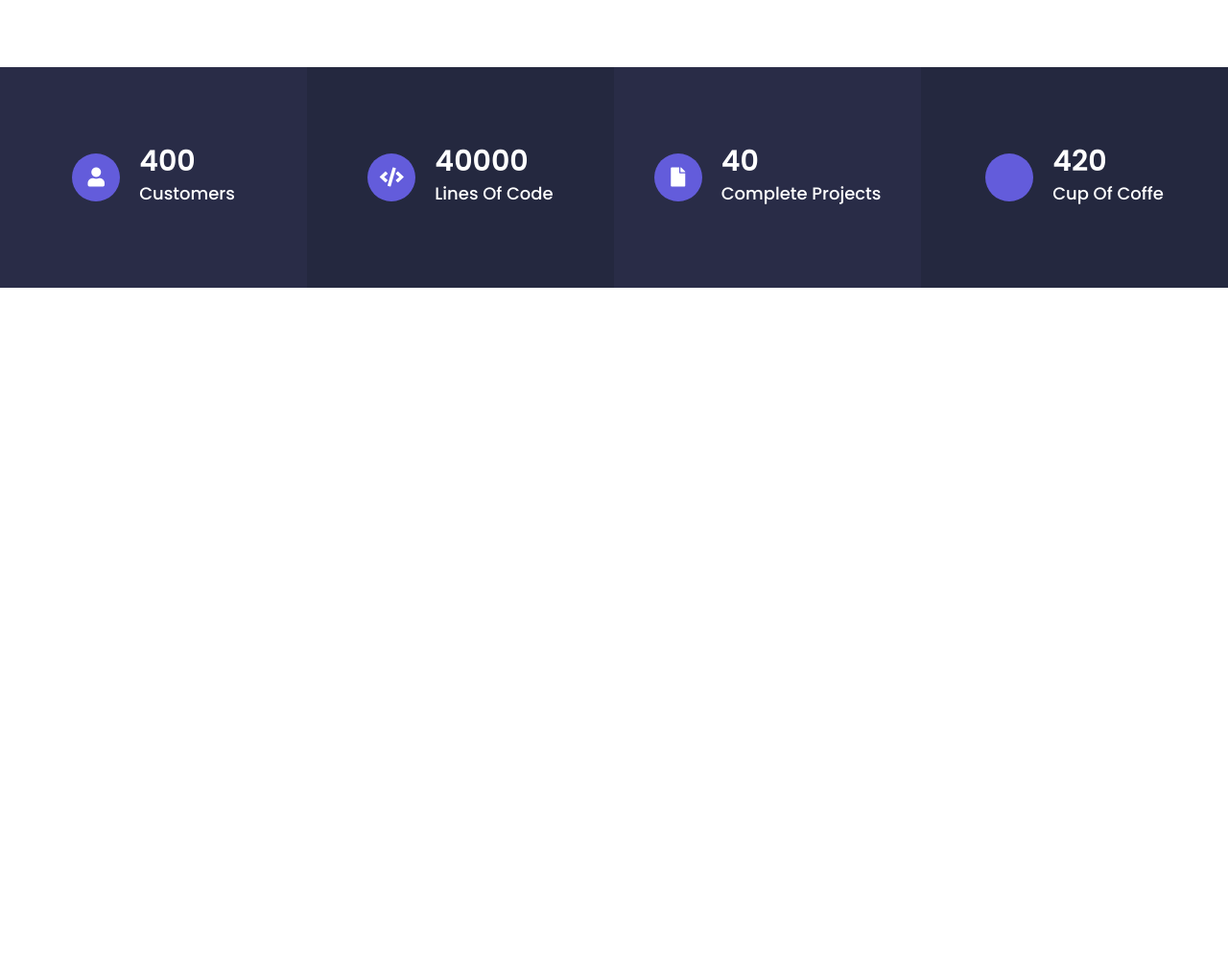
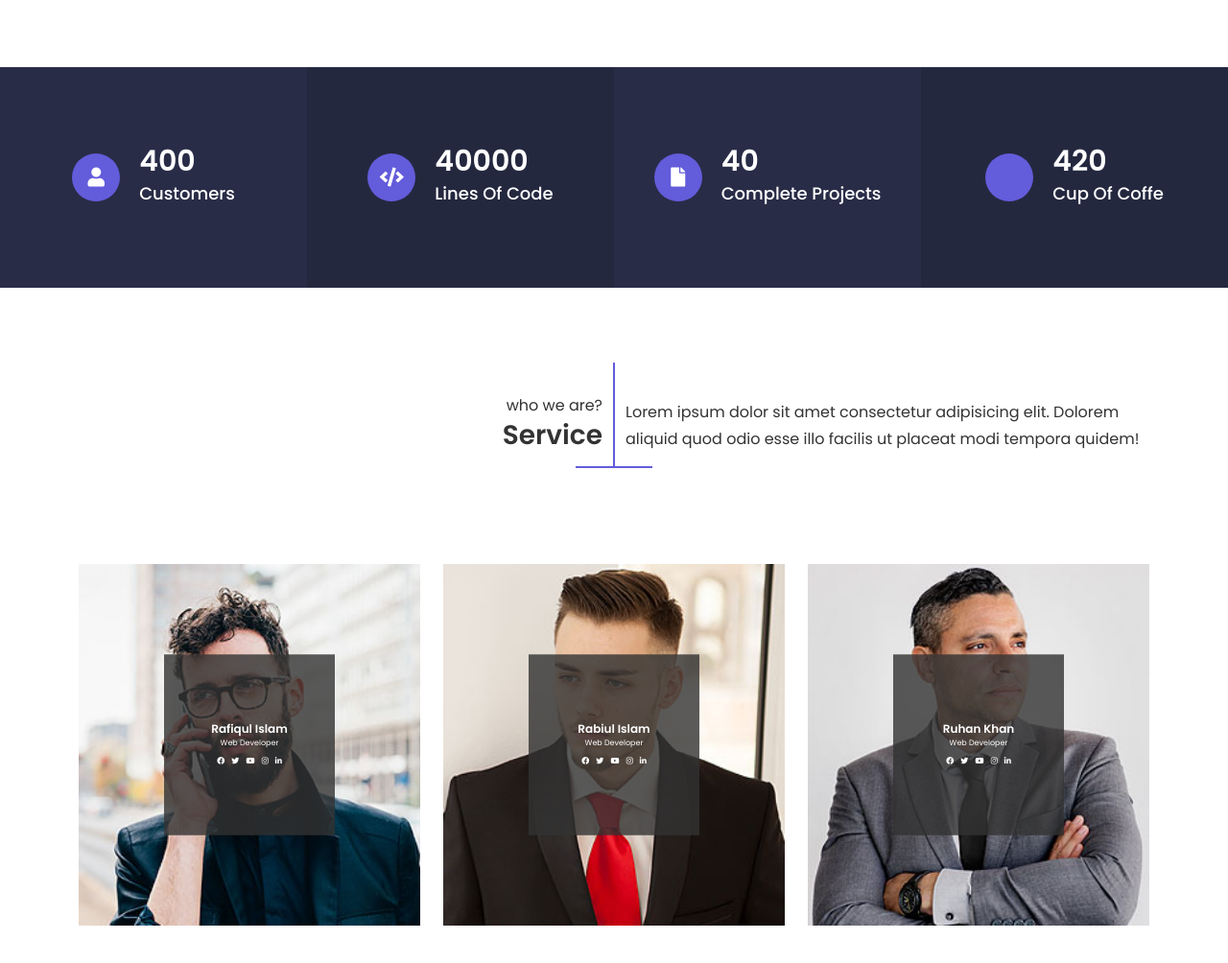
Before and after one commit to pustian-rafiq/business-site, a plain HTML site: page index.html in a window 1280 px wide. Shown: the part 3330-4334 px from the top of the page at 96% size. Before the commit the page ends 3630 px from the top, so only its background shows below. Drawn offline with Linux system fonts and the light colour scheme; a script that the page names is missing.

Commit message:
add team section

```diff
--- a/assets/css/style.css
+++ b/assets/css/style.css
@@ -402,3 +402,70 @@ a{
     font-weight: 600;
     margin-bottom: 5px;
 }
+
+/* Team Area css */
+.single-team {
+    position: relative;
+    overflow:hidden;
+}
+
+.single-team img {
+    width: 100%;
+}
+
+.team-content {
+    position: absolute;
+    content: "";
+    width: 100%;
+    height: 100%;
+    top: 0;
+    left: 0;
+    display: flex;
+    flex-direction: column;
+    justify-content: center;
+    align-items: center;
+    color: #fff;
+    /* visibility:hidden;
+    opacity:0; */
+    transform: scale(0.5);
+    z-index: 2;
+    transition: 0.6s;
+
+}
+
+.team-content a {
+    color: #fff;
+    margin: 0 5px;
+}
+
+.team-content:before {
+    position: absolute;
+    content: "";
+    width: 100%;
+    height: 100%;
+    background-color: #333;
+    left: 0;
+    top: 0;
+    opacity: .8;
+    z-index: -1;
+}
+.single-team:hover .team-content{
+    visibility:visible;
+    opacity:1;
+    transform: scale(1) rotate(360deg);
+
+}
+.team-content h4 {
+    text-transform: capitalize;
+    font-weight: 600;
+    text-align: center;
+}
+
+.team-content h4 span {
+    text-transform: capitalize;
+    font-size: 16px;
+    font-weight: 400;
+    margin-top: 5px;
+    margin-bottom: 5px;
+    display: block;
+}
--- a/index.html
+++ b/index.html
@@ -415,7 +415,76 @@
 </section>
 <!-- Counter up section end here -->
 
+<!-- Team area section start here -->
 
+<section class="team-area pt-100 pb-100">
+    <div class="container">
+        <div class="row section-title align-items-center">
+            <div class="col-xl-6 text-end">
+                <span>who we are?</span>
+                <h4>service</h4>
+            </div>
+            <div class="col-xl-6 pt-3">
+                <p>Lorem ipsum dolor sit amet consectetur adipisicing elit. Dolorem aliquid quod odio esse illo facilis ut placeat modi tempora quidem!</p>
+            </div>
+        </div>
+
+        <div class="row">
+
+            <div class="col-xl-4">
+                <div class="single-team">
+                    <img src="assets/images/team/1.jpg">
+                    <div class="team-content">
+                        <h4>Rafiqul Islam<span>Web Developer</span></h4>
+                        <div class="team-icon">
+                            <a href=""><i class="fab fa-facebook"></i></a>
+                            <a href=""><i class="fab fa-twitter"></i></a>
+                            <a href=""><i class="fab fa-youtube"></i></a>
+                            <a href=""><i class="fab fa-instagram"></i></a>
+                            <a href=""><i class="fab fa-linkedin-in"></i></a>
+                        </div>
+                    </div>
+                </div>
+            </div>
+
+            <div class="col-xl-4">
+                <div class="single-team">
+                    <img src="assets/images/team/2.jpg">
+                    <div class="team-content">
+                        <h4>Rabiul Islam<span>Web Developer</span></h4>
+                        <div class="team-icon">
+                            <a href=""><i class="fab fa-facebook"></i></a>
+                            <a href=""><i class="fab fa-twitter"></i></a>
+                            <a href=""><i class="fab fa-youtube"></i></a>
+                            <a href=""><i class="fab fa-instagram"></i></a>
+                            <a href=""><i class="fab fa-linkedin-in"></i></a>
+                        </div>
+                    </div>
+                </div>
+            </div>
+
+            <div class="col-xl-4">
+                <div class="single-team">
+                    <img src="assets/images/team/3.jpg">
+                    <div class="team-content">
+                        <h4>Ruhan Khan<span>Web Developer</span></h4>
+                        <div class="team-icon">
+                            <a href=""><i class="fab fa-facebook"></i></a>
+                            <a href=""><i class="fab fa-twitter"></i></a>
+                            <a href=""><i class="fab fa-youtube"></i></a>
+                            <a href=""><i class="fab fa-instagram"></i></a>
+                            <a href=""><i class="fab fa-linkedin-in"></i></a>
+                        </div>
+                    </div>
+                </div>
+            </div>
+
+
+        </div>
+    </div>
+
+</section>
+<!-- Team area section end here -->
 
 
 
```
